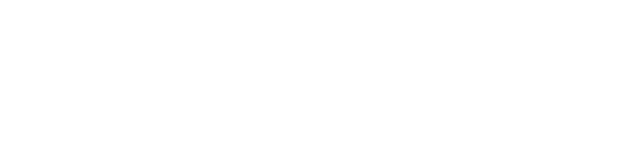
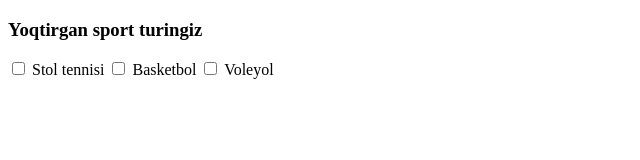
Before and after one commit to Qodir-Bozorov/checkbox-exam, a plain HTML site: page index.html in a window 1280 px wide. Shown: the whole page, without its empty margins (0-640 px from the left). Drawn offline with Linux system fonts and the light colour scheme.

Commit message:
HTML code created

```diff
--- a/index.html
+++ b/index.html
@@ -8,7 +8,25 @@
 </head>
 
 <body>
+  <h3>Yoqtirgan sport turingiz</h3>
+  <form action="http://echo.htmlacademy.com" method="POST">
+    <label class="checboc-label">
+      <input type="checkbox" class="checkbox-input" name="table-tennis">
+      <span class="checkbox-control table-tennis"></span>
+      <span class="checkbox-text"> Stol tennisi</span>
+    </label>
+    <label class="checboc-label">
+      <input type="checkbox" class="checkbox-input" name="basketball">
+      <span class="checkbox-control basketball"></span>
+      <span class="checkbox-text"> Basketbol</span>
+    </label>
+    <label class="checboc-label">
+      <input type="checkbox" class="checkbox-input" name="vollyball">
+      <span class="checkbox-control vollyball"></span>
+      <span class="checkbox-text"> Voleyol</span>
+    </label>
 
+  </form>
 </body>
 
 </html>
```
Also changed, not shown: basketball-ball.png (added), hockey-puck.png (added), table-tennis.png (added), volleyball-ball.png (added).
